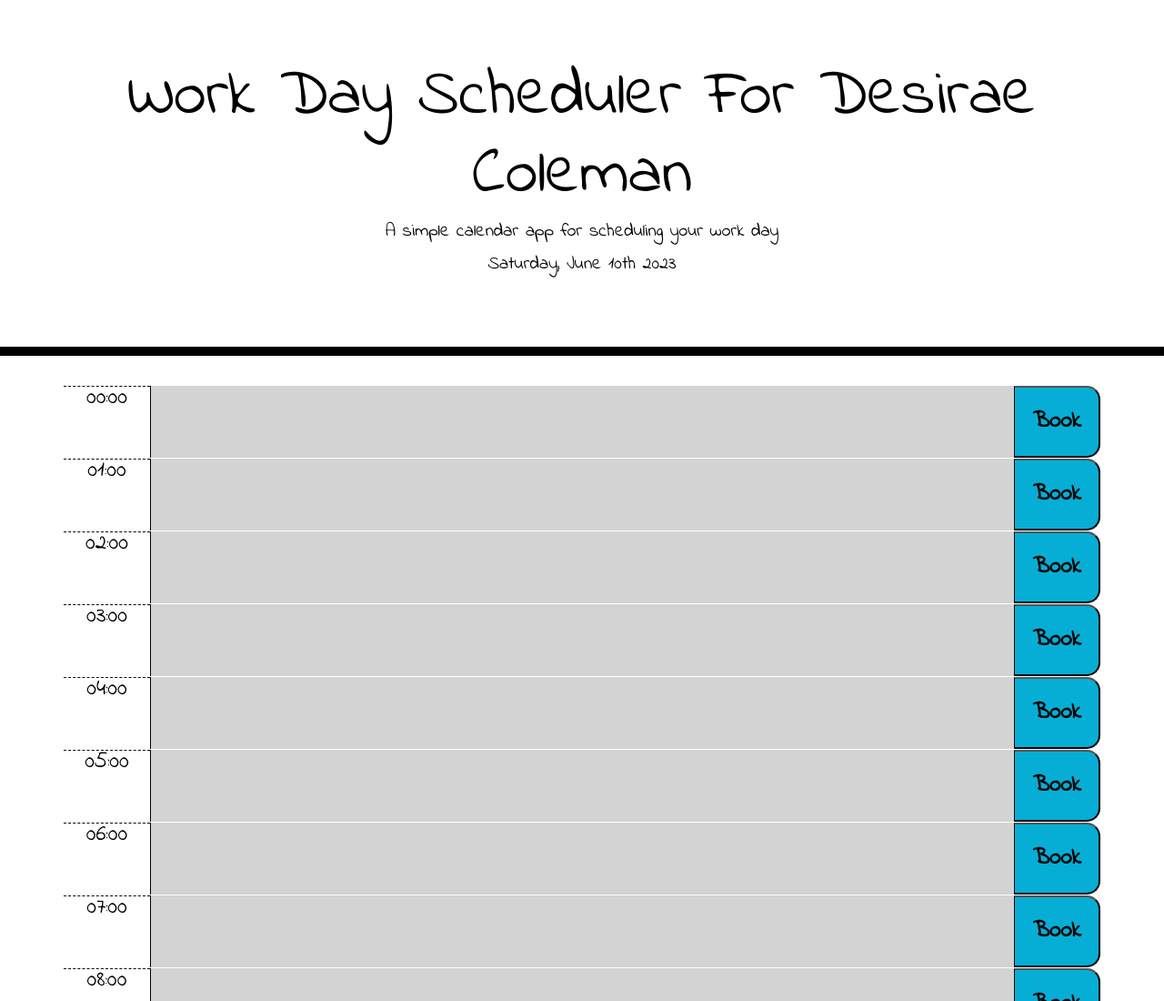
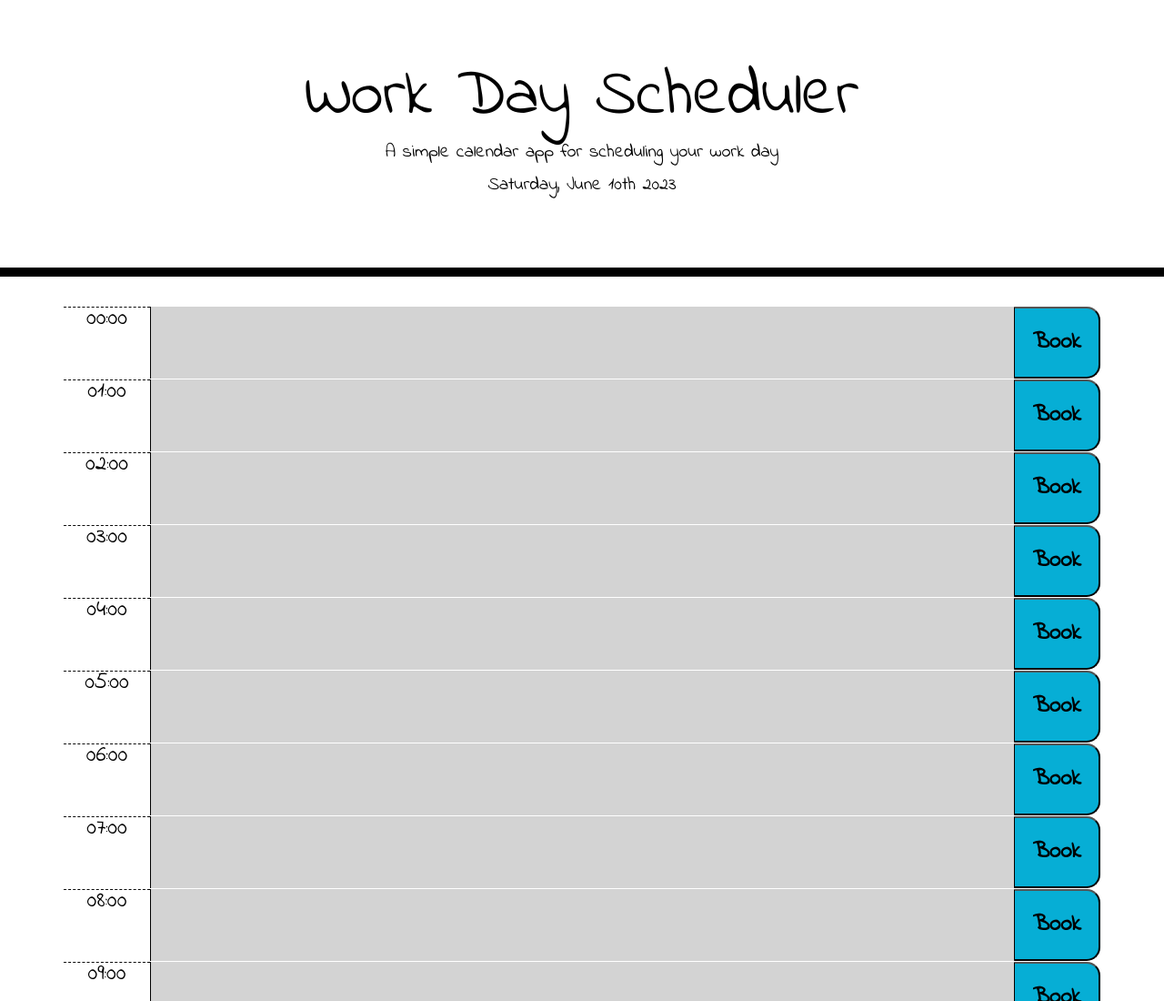
Before and after one commit to atn362/daily_planner, a plain HTML site: page index.html in a window 1280 px wide. Shown: the top 1100 px of the page at 91% size. Drawn offline with nearby package versions, Linux system fonts and the light colour scheme.

Commit message:
updated the title of the project

```diff
--- a/index.html
+++ b/index.html
@@ -21,7 +21,7 @@
 
 <body>
   <header class="jumbotron">
-    <h1 class="display-3">Work Day Scheduler For Desirae Coleman</h1>
+    <h1 class="display-3">Work Day Scheduler</h1>
     <p class="lead">A simple calendar app for scheduling your work day</p>
     <p id="currentDay" class="lead"></p>
   </header>
```
